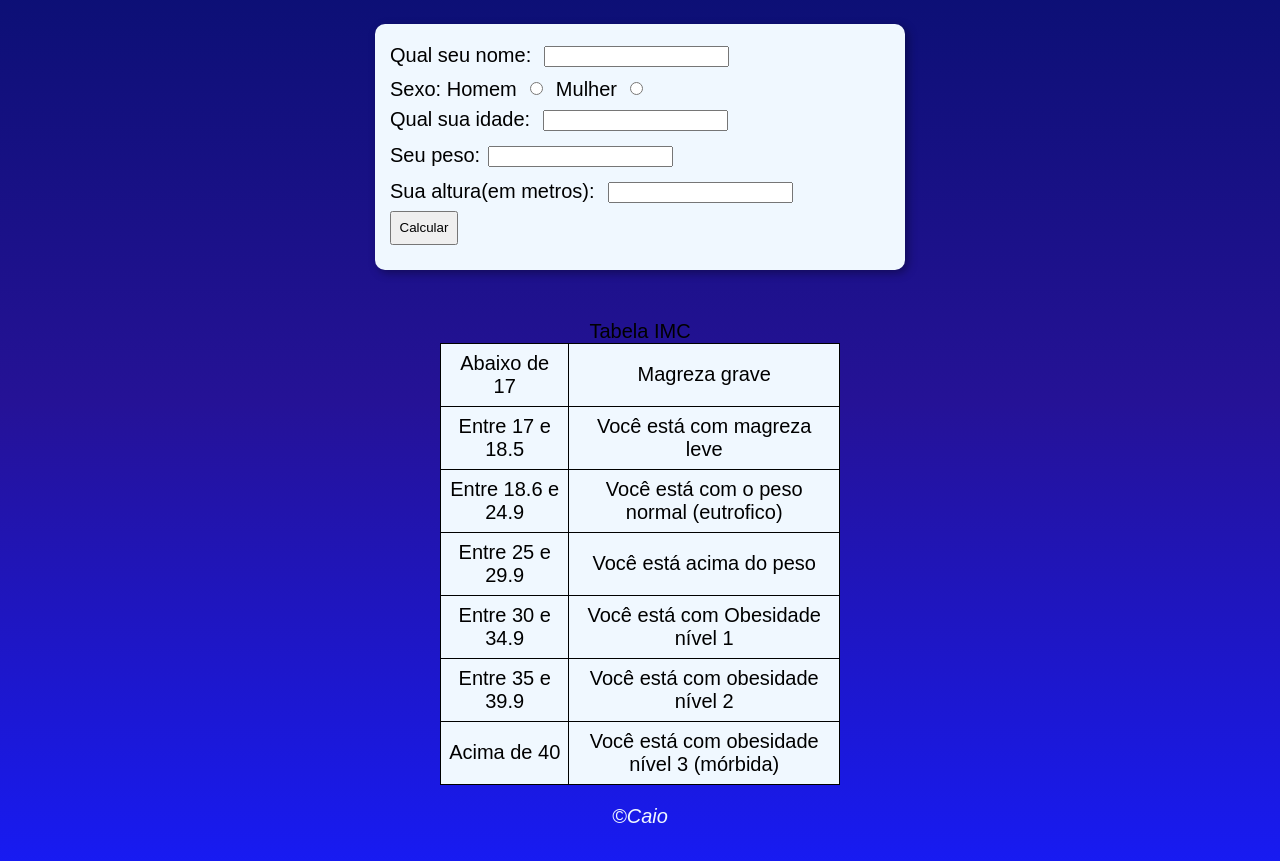
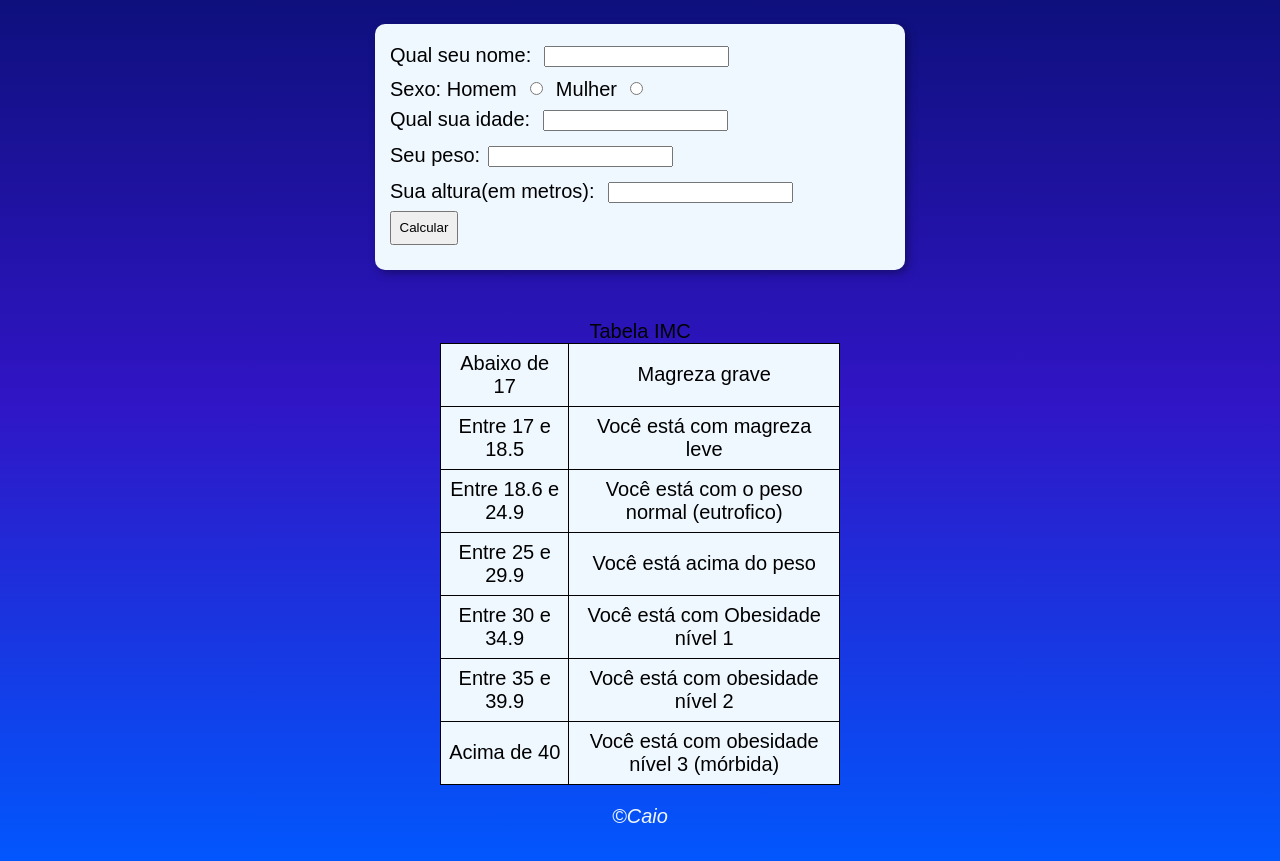
Before and after one commit to caioguilhermetw/Projeto-IMC, a plain HTML site: page index.html in a window 1280 px wide. Shown: the part 75-936 px from the top of the page. Drawn offline with Linux system fonts and the light colour scheme.

Commit message:
Update style.css

```diff
--- a/style.css
+++ b/style.css
@@ -34,7 +34,7 @@ input#b{
 
  body {
 
-    background-image: linear-gradient(to bottom, rgb(8, 15, 112), rgb(37, 18, 150), rgb(23, 27, 245));
+    background-image: linear-gradient(to bottom, rgb(8, 15, 112), rgb(48, 21, 197), rgb(0, 89, 255));
     font: normal 15pt Arial;
 
 }
```
